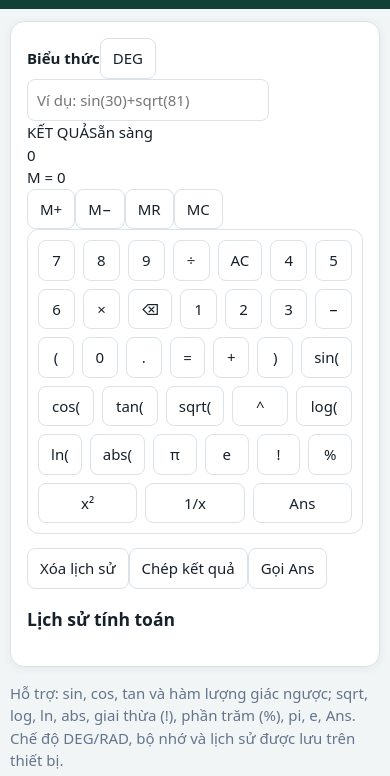
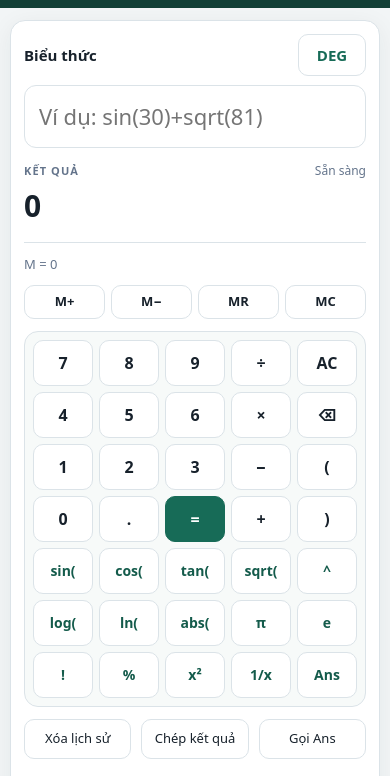
Before and after one commit to Form997/Offiice, a plain HTML site: page calc/index.html in a window 390 px wide. Shown: the part 57-833 px from the top of the page. Drawn offline with Linux system fonts and the light colour scheme.

Commit message:
style(calc): improve responsive scientific keypad and result display

```diff
--- a/calc/style.css
+++ b/calc/style.css
@@ -1 +1,18 @@
-:root{--ink:#17212b;--muted:#64748b;--brand:#176b57;--line:#dbe3e8;--paper:#fff;--bg:#f2f5f6;--soft:#e8f2ef}*{box-sizing:border-box}body{margin:0;background:var(--bg);color:var(--ink);font:15px/1.5 system-ui,-apple-system,"Segoe UI",sans-serif}header{background:#123f36;color:#fff;padding:14px 20px;display:flex;align-items:center;justify-content:space-between;gap:12px;flex-wrap:wrap}.brand{font-weight:800;letter-spacing:.04em}.sub{opacity:.8;font-size:13px}main{max-width:1100px;margin:22px auto;padding:0 16px}.toolbar{display:flex;gap:8px;flex-wrap:wrap;background:#fff;border:1px solid var(--line);padding:10px;border-radius:12px;margin-bottom:14px}button,select,input{font:inherit}button{border:1px solid var(--line);background:#fff;border-radius:8px;padding:8px 12px;cursor:pointer;color:var(--ink)}button.primary{background:var(--brand);color:white;border-color:var(--brand)}button:hover{filter:brightness(.97)}input,select{border:1px solid var(--line);border-radius:8px;padding:9px;background:white;max-width:100%}.panel{background:white;border:1px solid var(--line);border-radius:14px;padding:16px;box-shadow:0 2px 8px #132b3610}.muted{color:var(--muted)}.status{font-size:13px;color:var(--muted);margin-left:auto;align-self:center}footer{text-align:center;color:var(--muted);padding:24px;font-size:12px}@media(max-width:600px){main{margin:12px auto;padding:0 10px}.toolbar button{flex:1}header{padding:12px 14px}}
+:root{--ink:#17212b;--muted:#64748b;--brand:#176b57;--line:#dbe3e8;--bg:#f2f5f6;--soft:#e8f2ef}
+*{box-sizing:border-box}body{margin:0;background:var(--bg);color:var(--ink);font:15px/1.5 system-ui,-apple-system,"Segoe UI",sans-serif}
+header{background:#123f36;color:#fff;padding:14px 20px;display:flex;align-items:center;justify-content:space-between;gap:12px}.brand{font-weight:850;letter-spacing:.04em}.sub{opacity:.82;font-size:13px}
+main{max-width:760px;margin:22px auto;padding:0 16px}.panel{background:#fff;border:1px solid var(--line);border-radius:18px;padding:18px;box-shadow:0 5px 24px #132b3610}
+.topline,.result-head,.memory-row,.action-row{display:flex;align-items:center;justify-content:space-between;gap:10px}
+input,button{font:inherit}input{width:100%;border:1px solid var(--line);border-radius:12px;padding:14px;background:#fff;font-size:22px;margin:9px 0 14px;color:var(--ink);outline-color:var(--brand)}
+button{border:1px solid var(--line);background:#fff;border-radius:10px;padding:9px 12px;cursor:pointer;color:var(--ink);min-height:40px}button:focus-visible,input:focus-visible{outline:3px solid #72b7a4;outline-offset:2px}button:hover{filter:brightness(.97)}
+.mode-button{font-weight:800;color:var(--brand);min-width:68px}.result-head{font-size:11px;letter-spacing:.1em;color:var(--muted);font-weight:750}
+#result{font-size:clamp(30px,7vw,44px);font-weight:800;min-height:62px;overflow-wrap:anywhere;padding:3px 0 8px;font-variant-numeric:tabular-nums}
+#result-note{font-size:12px;letter-spacing:0;text-transform:none;font-weight:500;text-align:right}
+.memory-row{border-top:1px solid var(--line);padding:12px 0;color:var(--muted);font-size:13px}.memory-row div{display:flex;gap:6px}.memory-row button{min-height:34px;padding:5px 10px;font-weight:700}
+.toolbar{display:grid;grid-template-columns:repeat(5,minmax(0,1fr));gap:8px;background:#f7faf9;border:1px solid var(--line);padding:10px;border-radius:14px}
+.toolbar button{min-height:48px;font-weight:700;font-size:16px}.toolbar button:nth-child(n+21){font-size:14px;color:#145b4b}.toolbar .key-equal{background:var(--brand);border-color:var(--brand);color:#fff}
+.action-row{justify-content:flex-start;flex-wrap:wrap;margin-top:12px}.action-row button{font-size:13px}
+h3{font-size:16px;margin:20px 0 8px}#history{padding-left:26px;margin:0;max-height:240px;overflow:auto}
+#history li{padding:3px 0}.history-item{width:100%;text-align:left;border:0;background:#f6f8f8;padding:9px 11px;min-height:38px;overflow-wrap:anywhere;font-size:13px}
+.muted{color:var(--muted);font-size:13px;margin:14px 2px}footer{text-align:center;color:var(--muted);padding:24px;font-size:12px}
+@media(max-width:480px){header{padding:12px 14px}.sub{font-size:12px}main{margin:12px auto;padding:0 10px}.panel{padding:13px;border-radius:15px}.toolbar{gap:6px;padding:8px}.toolbar button{min-height:46px;padding:7px 3px}.memory-row{align-items:flex-start;flex-direction:column}.memory-row div{width:100%}.memory-row button{flex:1}.action-row button{flex:1}}
```
